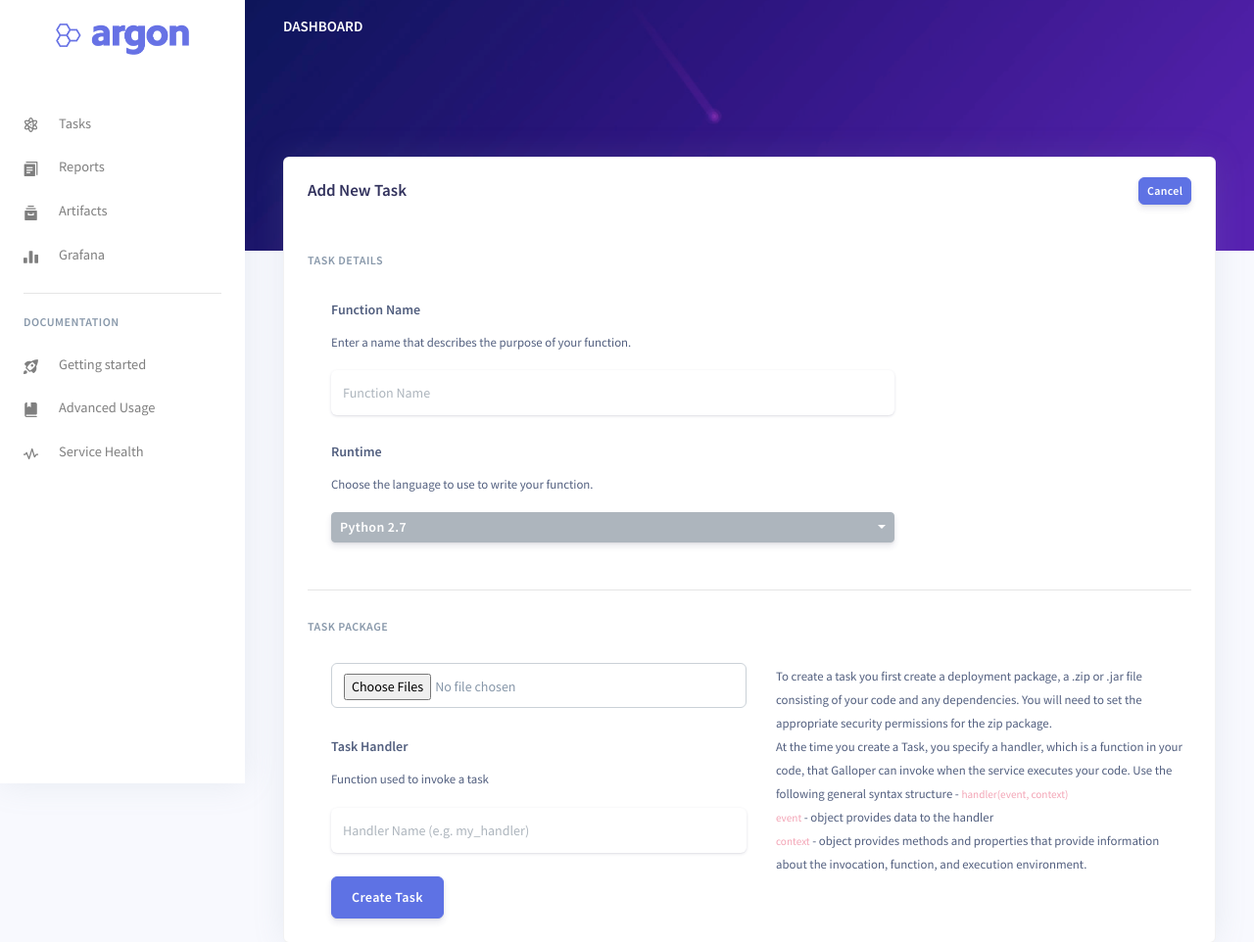
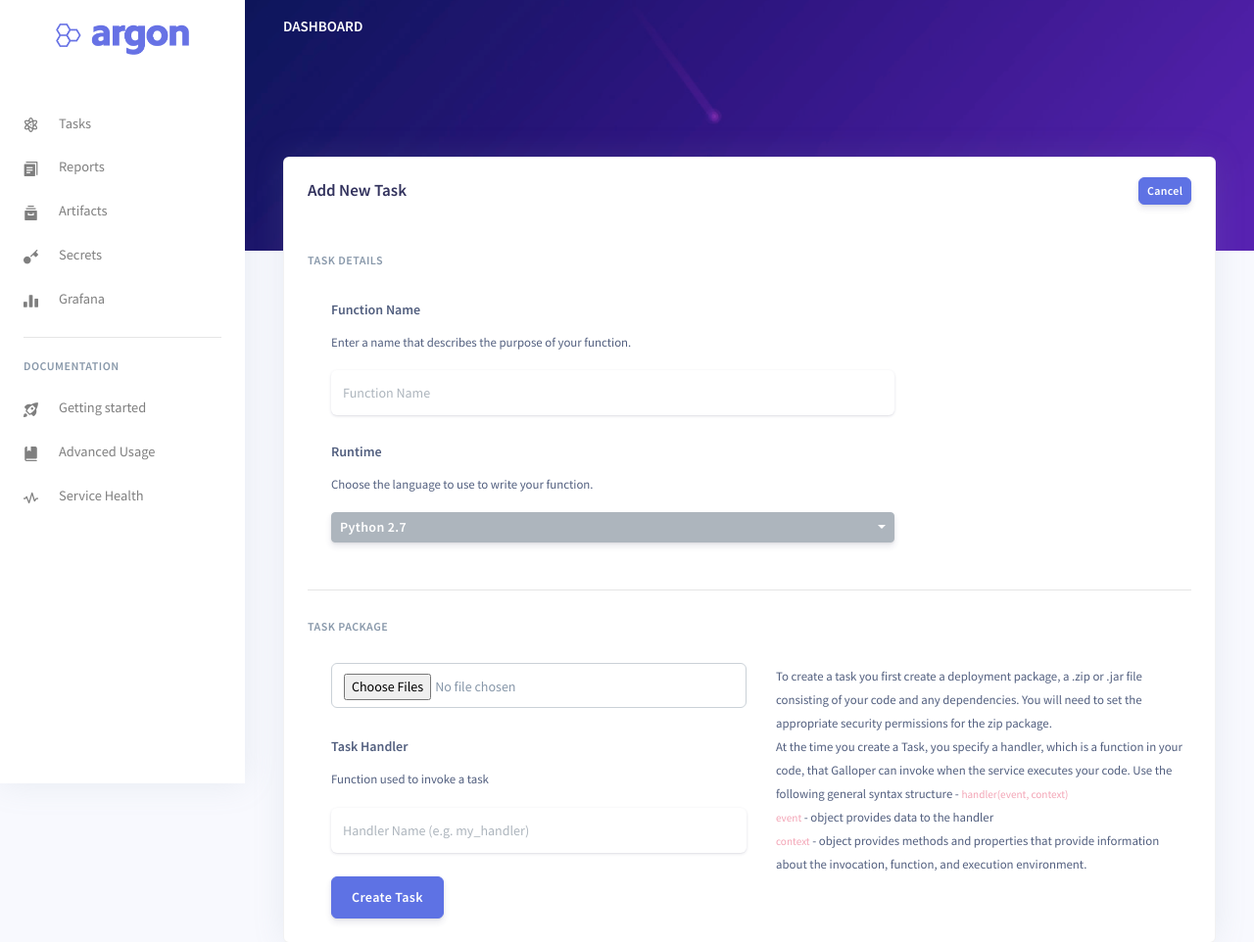
Before and after one commit to carrier-io/galloper, a Flask app: page /task in a window 1280 px wide. Shown: the top 962 px of the page at 98% size. Run offline with Flask 2, Linux system fonts and the light colour scheme; some libraries are stand-ins or nearby versions.

Commit message:
restructured nav tab

```diff
--- a/galloper/templates/common/nav.html
+++ b/galloper/templates/common/nav.html
@@ -94,17 +94,22 @@
             </a>
           </li>
           <li class="nav-item">
-            <a class="nav-link" href="./examples/icons.html">
+            <a class="nav-link" href="#">
               <i class="ni ni-single-copy-04"></i> Reports
             </a>
           </li>
           <li class="nav-item">
-            <a class="nav-link" href="./examples/maps.html">
+            <a class="nav-link" href="#">
               <i class="ni ni-archive-2"></i> Artifacts
             </a>
           </li>
           <li class="nav-item">
-            <a class="nav-link" href="./examples/tables.html">
+            <a class="nav-link" href="./vault">
+              <i class="ni ni-key-25"></i> Secrets
+            </a>
+          </li>
+          <li class="nav-item">
+            <a class="nav-link" href="./grafana">
               <i class="ni ni-chart-bar-32"></i> Grafana
             </a>
           </li>
```
